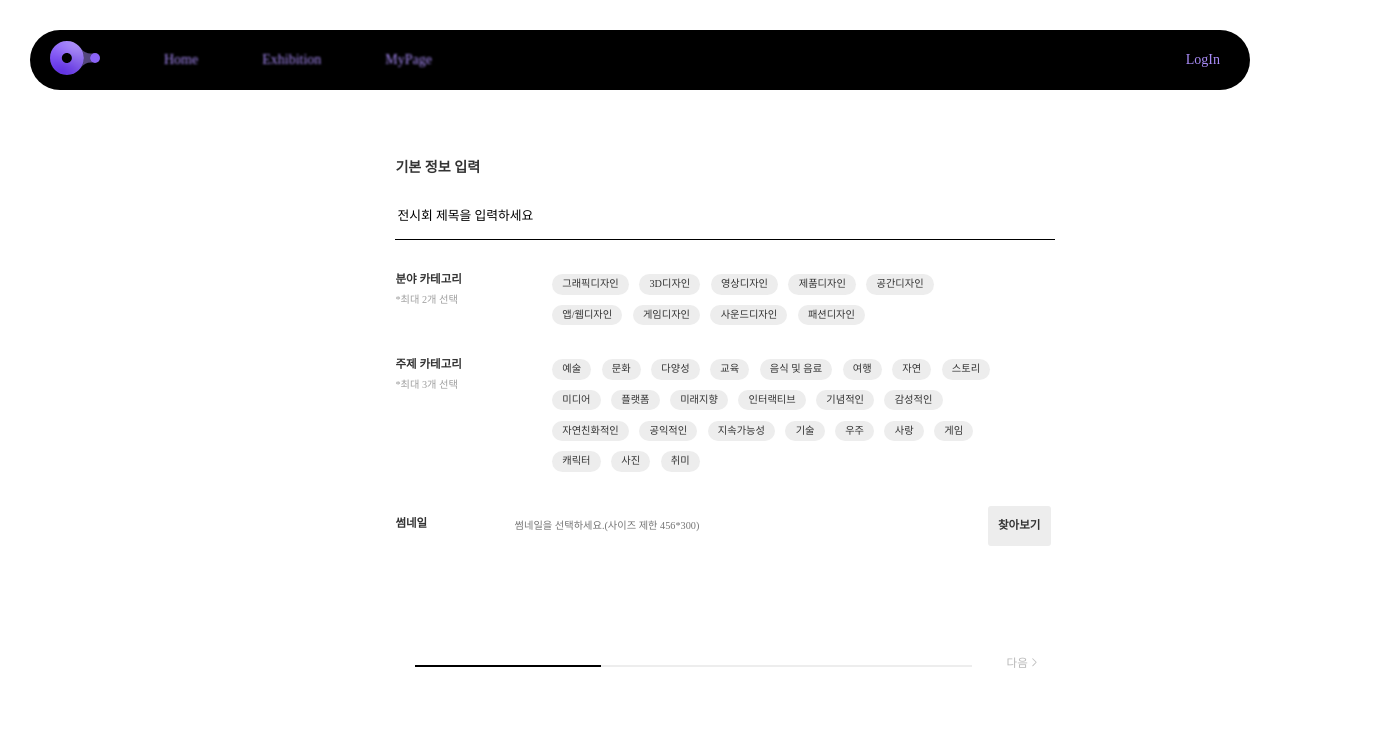
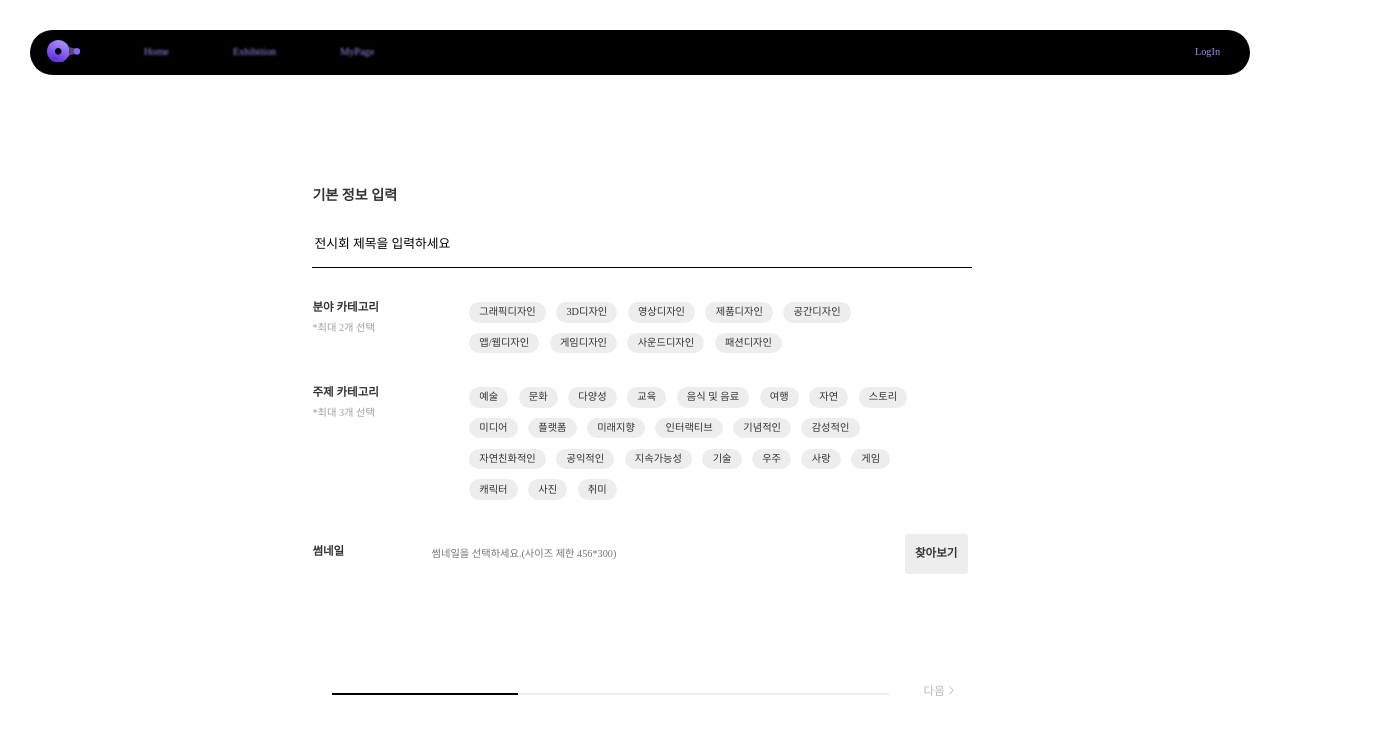
Before and after one commit to 23-2-Media-Project/front, a React (Create React App) app: page /writing in a window 1280 px wide. Shown: the top 734 px of the page, 1391 px wide, since content can reach past the window. Built offline with nearby package versions, Linux system fonts and the light colour scheme; a web font is replaced by a local one.

Commit message:
html&css: 헤더 스타일 변경

```diff
--- a/src/components/common/Header.jsx
+++ b/src/components/common/Header.jsx
@@ -19,7 +19,7 @@ const Header = () => {
   return (
     <HeaderWrap>
       <Link to="/">
-        <Logo style={{ width: "50px" }} />
+        <Logo style={{ width: "2.6vw" }} />
       </Link>
       <PageBtnWrap>
         {location?.pathname === "/main" ? (
@@ -54,7 +54,7 @@ const SignupBtn = styled(Link)`
   text-decoration: none;
   cursor: pointer;
   color: #a88bf7;
-  font-size: 14px;
+  font-size: 0.8vw;
 `;
 const PageBtn = styled(Link)`
   text-decoration: none;
@@ -74,7 +74,7 @@ const PageBlurBtn = styled(Link)`
 const PageBtnWrap = styled.div`
   display: flex;
   gap: 5vw;
-  font-size: 14px;
+  font-size: 0.8vw;
 `;
 const HeaderWrap = styled.div`
   position: absolute;
@@ -82,11 +82,11 @@ const HeaderWrap = styled.div`
   display: flex;
   align-items: center;
   width: calc(100vw - 60px);
-  height: 60px;
+  height: 3.5vw;
   margin: 30px;
   background-color: #000;
   border-radius: 100px;
-  padding-left: 20px;
+  padding-left: 1.3vw;
   box-sizing: border-box;
 `;
 
--- a/src/styles/ExhibitionWritingPage.scss
+++ b/src/styles/ExhibitionWritingPage.scss
@@ -1,6 +1,8 @@
 .writing-container {
   display: flex;
   flex-direction: column;
+  justify-content: center;
+  align-items: center;
   width: 100vw;
   height: 100vh;
   background-color: #fff;
```
